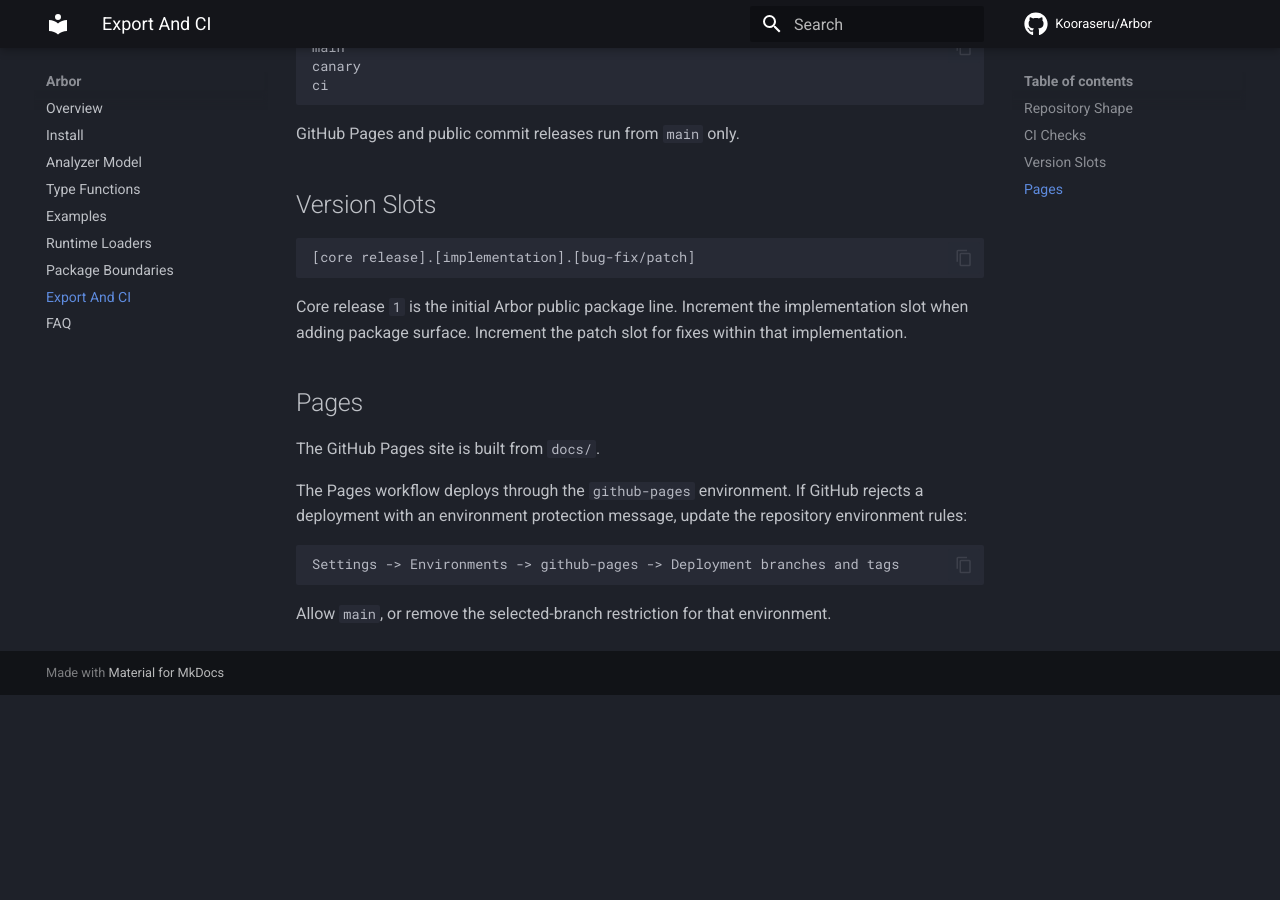
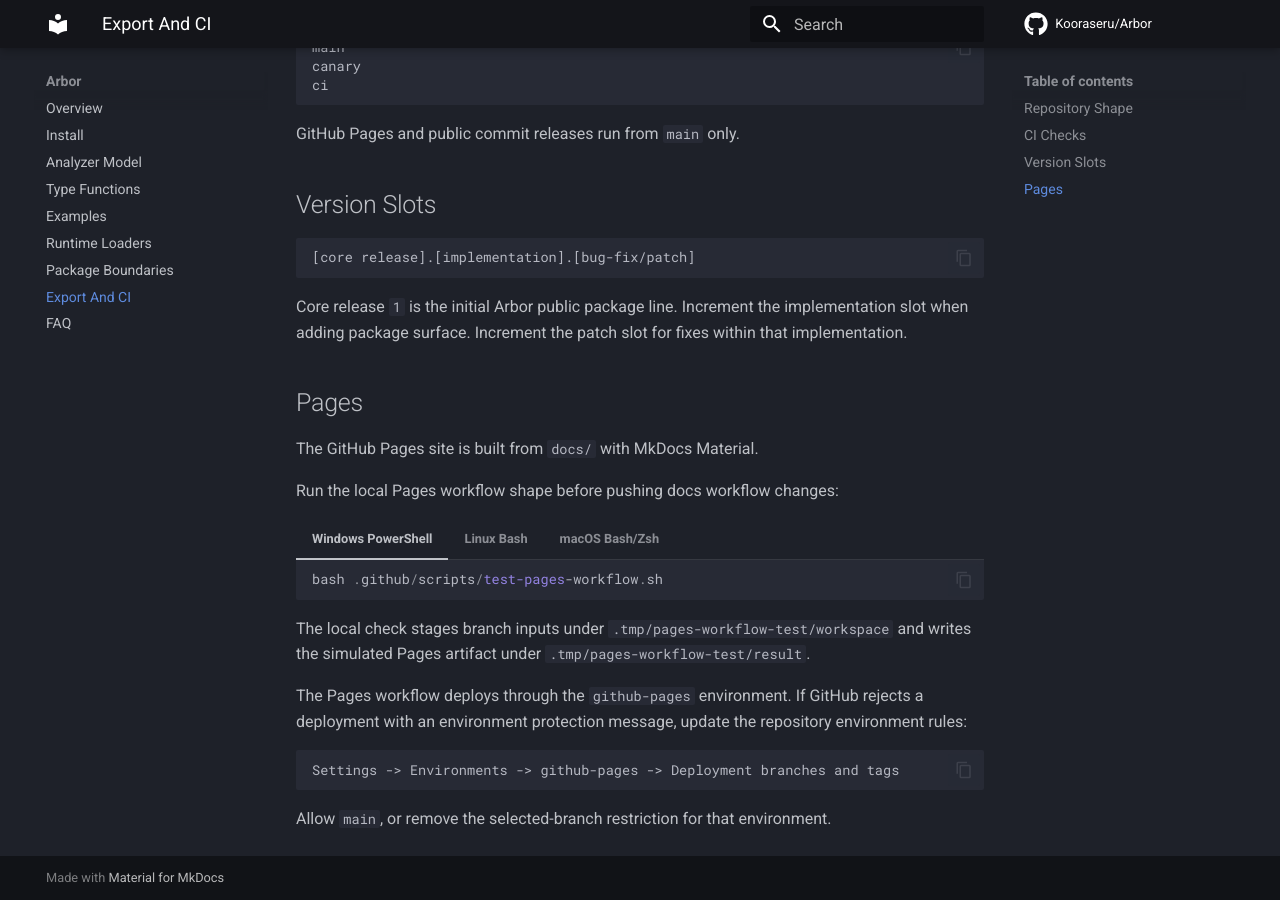
Before and after one commit to Kooraseru/Arbor, an MkDocs documentation site: the page built from docs/export-and-ci.md, in a window 1280 px wide and 900 px high, scrolled down 721 px. Built offline with MkDocs 1.6.1 and Material for MkDocs 9.7.7, drawn with Linux system fonts in a browser that asks for light colours; comment, search, counter and statistics services are not loaded; before the commit the page ends 1416 px from its top, so only the background shows below that.

Commit message:
Add local Pages workflow test

````diff
--- a/docs/export-and-ci.md
+++ b/docs/export-and-ci.md
@@ -51,7 +51,29 @@ Core release `1` is the initial Arbor public package line. Increment the impleme
 
 ## Pages
 
-The GitHub Pages site is built from `docs/`.
+The GitHub Pages site is built from `docs/` with MkDocs Material.
+
+Run the local Pages workflow shape before pushing docs workflow changes:
+
+=== "Windows PowerShell"
+
+    ```powershell
+    bash .github/scripts/test-pages-workflow.sh
+    ```
+
+=== "Linux Bash"
+
+    ```bash
+    bash .github/scripts/test-pages-workflow.sh
+    ```
+
+=== "macOS Bash/Zsh"
+
+    ```bash
+    bash .github/scripts/test-pages-workflow.sh
+    ```
+
+The local check stages branch inputs under `.tmp/pages-workflow-test/workspace` and writes the simulated Pages artifact under `.tmp/pages-workflow-test/result`.
 
 The Pages workflow deploys through the `github-pages` environment. If GitHub rejects a deployment with an environment protection message, update the repository environment rules:
 
````
Also changed, not shown: README.md (+1 -1 lines), 2 other files.
